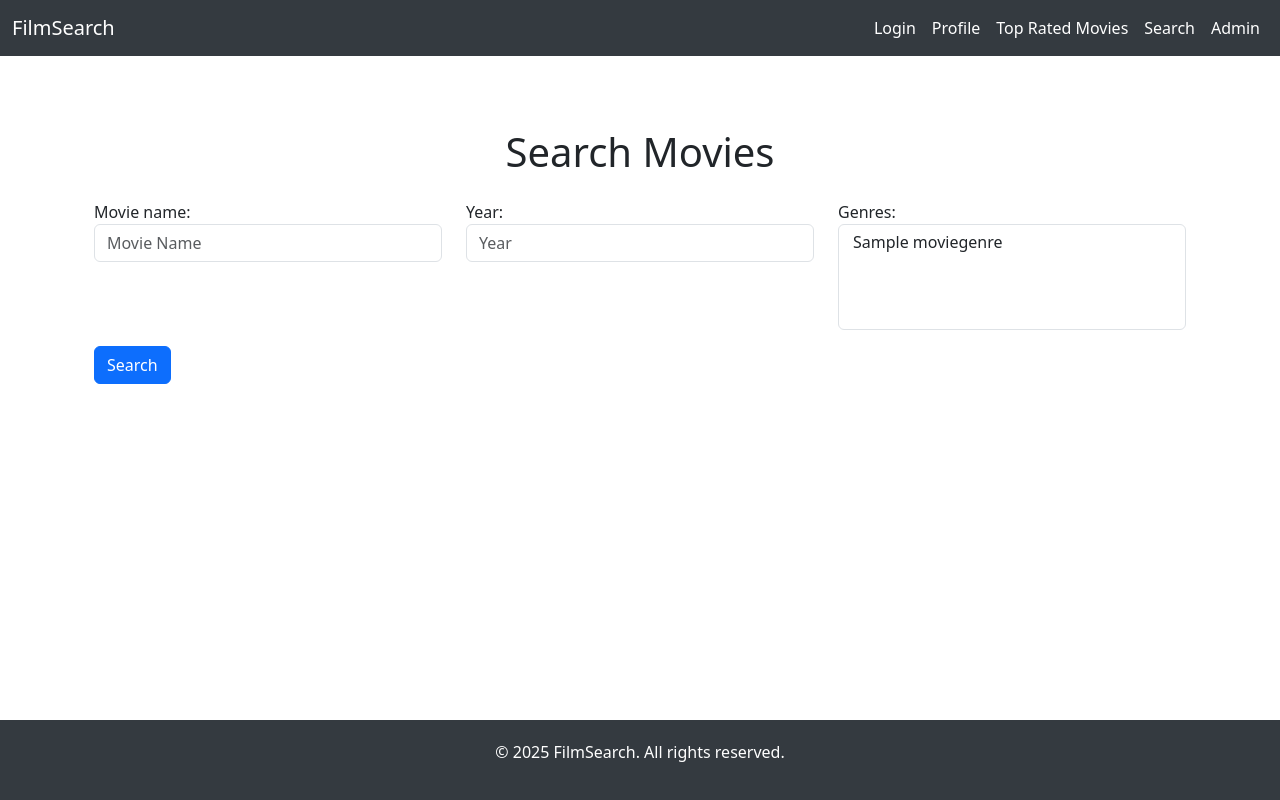
After one commit to fedirky/Algorithmics-Movies-Project, a Django app: page /movies/search/ in a window 1280 px wide. The commit adds this page. Run offline with Django 4.2, Linux system fonts and the light colour scheme; tables that the repository leaves empty hold one stand-in row (values such as "Sample post").

Commit message:
New header and search engine (not ready yet)

```diff
--- /dev/null
+++ b/movies/forms.py
@@ -0,0 +1,17 @@
+from django import forms
+from .models import Movie
+
+class MovieSearchForm(forms.ModelForm):
+    class Meta:
+        model = Movie
+        fields = ['movie_name', 'year', 'genres']
+        widgets = {
+            'movie_name': forms.TextInput(attrs={'class': 'form-control', 'placeholder': 'Movie Name'}),
+            'year': forms.NumberInput(attrs={'class': 'form-control', 'placeholder': 'Year'}),
+            'genres': forms.SelectMultiple(attrs={'class': 'form-select'}),
+        }
+
+    def __init__(self, *args, **kwargs):
+        super().__init__(*args, **kwargs)
+        for field in self.fields.values():
+            field.required = False
--- /dev/null
+++ b/movies/templates/movies/search_form.html
@@ -0,0 +1,52 @@
+{% extends 'base.html' %}
+
+{% block title %}Search{% endblock %}
+
+{% block content %}
+    <div class="container mt-5">
+        <h1 class="text-center">Search Movies</h1>
+        <form method="get" class="mt-4">
+            <div class="row">
+                <div class="col-md-4">
+                    {{ form.movie_name.label_tag }}
+                    {{ form.movie_name }}
+                </div>
+                <div class="col-md-4">
+                    {{ form.year.label_tag }}
+                    {{ form.year }}
+                </div>
+                <div class="col-md-4">
+                    {{ form.genres.label_tag }}
+                    {{ form.genres }}
+                </div>
+            </div>
+            <button type="submit" class="btn btn-primary mt-3">Search</button>
+        </form>
+
+        {% if results %}
+            <h2 class="mt-5">Results:</h2>
+            <div class="row mt-3">
+                {% for movie in results %}
+                    <div class="col-md-4">
+                        <div class="card movie-card">
+                            <div class="card-body">
+                                <h5 class="card-title">{{ movie.movie_name }}</h5>
+                                <p class="card-text">
+                                    <strong>Year:</strong> {{ movie.year }} <br>
+                                    <strong>Rating:</strong> ⭐ {{ movie.rating }} <br>
+                                    <strong>Genres:</strong>
+                                    {% for genre in movie.genres.all %}
+                                        <span class="badge bg-secondary">{{ genre.name }}</span>
+                                    {% endfor %}
+                                </p>
+                                <a href="{% url 'movie_detail' movie.movie_id %}" class="btn btn-primary">View Details</a>
+                            </div>
+                        </div>
+                    </div>
+                {% endfor %}
+            </div>
+        {% elif results is not None %}
+            <p class="text-danger mt-4">No movies found.</p>
+        {% endif %}
+    </div>
+{% endblock %}
--- a/movies/urls.py
+++ b/movies/urls.py
@@ -1,7 +1,8 @@
 from django.urls import path
-from .views import TopRatedMoviesView, MoviePage
+from .views import TopRatedMoviesView, MoviePage, MovieSearchView
 
 urlpatterns = [
     path('top-rated/', TopRatedMoviesView.as_view(), name='top_rated_movies'),
     path('movie/<str:movie_id>/', MoviePage.as_view(), name='movie_detail'),
+    path('search/', MovieSearchView.as_view(), name='search_movies'),
 ]
--- a/movies/views.py
+++ b/movies/views.py
@@ -1,8 +1,11 @@
 #from django.shortcuts import render
 
+from django.views.generic.edit import FormView
 from django.shortcuts import get_object_or_404
 from django.views.generic import ListView, DetailView
 from .models import Movie
+from .forms import MovieSearchForm
+
 
 class TopRatedMoviesView(ListView):
     model = Movie
@@ -22,3 +25,34 @@ class MoviePage(DetailView):
         # Отримуємо фільм за `movie_id`, який передається в URL
         movie_id = self.kwargs.get('movie_id')
         return get_object_or_404(Movie, movie_id=movie_id)
+
+class MovieSearchView(FormView):
+    template_name = 'movies/search_form.html'
+    form_class = MovieSearchForm
+
+    def get(self, request, *args, **kwargs):
+        form = self.get_form()
+        query_results = None
+
+        if form.is_valid():
+            query_results = self.get_queryset(form)
+
+        return self.render_to_response(self.get_context_data(form=form, results=query_results))
+
+    def get_queryset(self, form):
+        # Отримуємо дані з форми
+        movie_name = form.cleaned_data.get('movie_name')
+        year = form.cleaned_data.get('year')
+        genres = form.cleaned_data.get('genres')
+
+        # Створюємо базовий запит
+        query_results = Movie.objects.all()
+
+        if movie_name:
+            query_results = query_results.filter(movie_name__icontains=movie_name)
+        if year:
+            query_results = query_results.filter(year=year)
+        if genres.exists():
+            query_results = query_results.filter(genres__in=genres).distinct()
+
+        return query_results
--- /dev/null
+++ b/users/templates/base.html
@@ -0,0 +1,93 @@
+<!DOCTYPE html>
+<html lang="en">
+<head>
+    <meta charset="UTF-8">
+    <meta name="viewport" content="width=device-width, initial-scale=1.0">
+    <title>{% block title %}FilmSearch{% endblock %}</title>
+    <!-- Bootstrap CSS -->
+    <link href="https://cdn.jsdelivr.net/npm/bootstrap@5.3.0/dist/css/bootstrap.min.css" rel="stylesheet">
+    <style>
+        /* Sticky Footer Styles */
+        html, body {
+            height: 100%;
+            margin: 0;
+        }
+
+        #page-container {
+            display: flex;
+            flex-direction: column;
+            min-height: 100vh;
+        }
+
+        #content-wrap {
+            flex: 1;
+        }
+
+        footer {
+            background-color: #343a40;
+            color: #ffffff;
+            padding: 20px 0;
+            text-align: center;
+        }
+
+        .navbar {
+            background-color: #343a40;
+        }
+
+        .navbar-brand, .nav-link {
+            color: #ffffff !important;
+        }
+
+        .nav-link:hover {
+            color: #ffc107 !important;
+        }
+    </style>
+</head>
+<body>
+    <div id="page-container">
+        <!-- Navigation Bar -->
+        <nav class="navbar navbar-expand-lg navbar-dark">
+            <div class="container-fluid">
+                <a class="navbar-brand" href="#">FilmSearch</a>
+                <button class="navbar-toggler" type="button" data-bs-toggle="collapse" data-bs-target="#navbarNav" aria-controls="navbarNav" aria-expanded="false" aria-label="Toggle navigation">
+                    <span class="navbar-toggler-icon"></span>
+                </button>
+                <div class="collapse navbar-collapse" id="navbarNav">
+                    <ul class="navbar-nav ms-auto">
+                        <li class="nav-item">
+                            <a class="nav-link" href="{% url 'login' %}">Login</a>
+                        </li>
+                        <li class="nav-item">
+                            <a class="nav-link" href="{% url 'user_profile' %}">Profile</a>
+                        </li>
+                        <li class="nav-item">
+                            <a class="nav-link" href="{% url 'top_rated_movies' %}">Top Rated Movies</a>
+                        </li>
+                        <li class="nav-item">
+                            <a class="nav-link" href="{% url 'search_movies' %}">Search</a>
+                        </li>
+                        <li class="nav-item">
+                            <a class="nav-link" href="/admin/">Admin</a>
+                        </li>
+                    </ul>
+                </div>
+            </div>
+        </nav>
+
+        <!-- Main Content -->
+        <div id="content-wrap" class="container mt-4">
+            {% block content %}{% endblock %}
+        </div>
+
+        <!-- Footer -->
+        <footer>
+            <div class="container">
+                <p>&copy; 2025 FilmSearch. All rights reserved.</p>
+            </div>
+        </footer>
+    </div>
+
+    <!-- Bootstrap JS Bundle -->
+    <script src="https://cdn.jsdelivr.net/npm/bootstrap@5.3.0/dist/js/bootstrap.bundle.min.js"></script>
+</body>
+</html>
```
Also changed, not shown: movies/templates/movies/top_rated.html (+6 -15 lines), users/templates/users/login.html (+6 -11 lines), users/templates/users/profile.html (+8 -13 lines).
